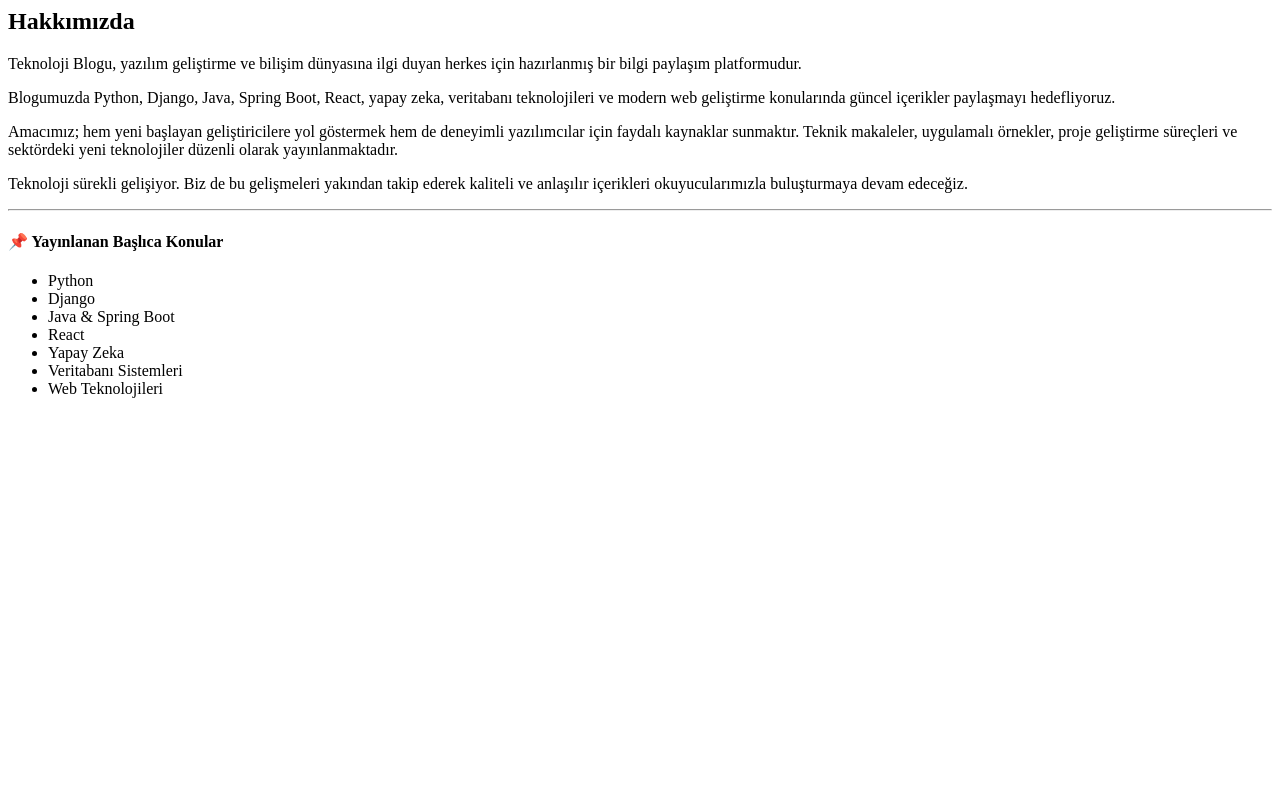
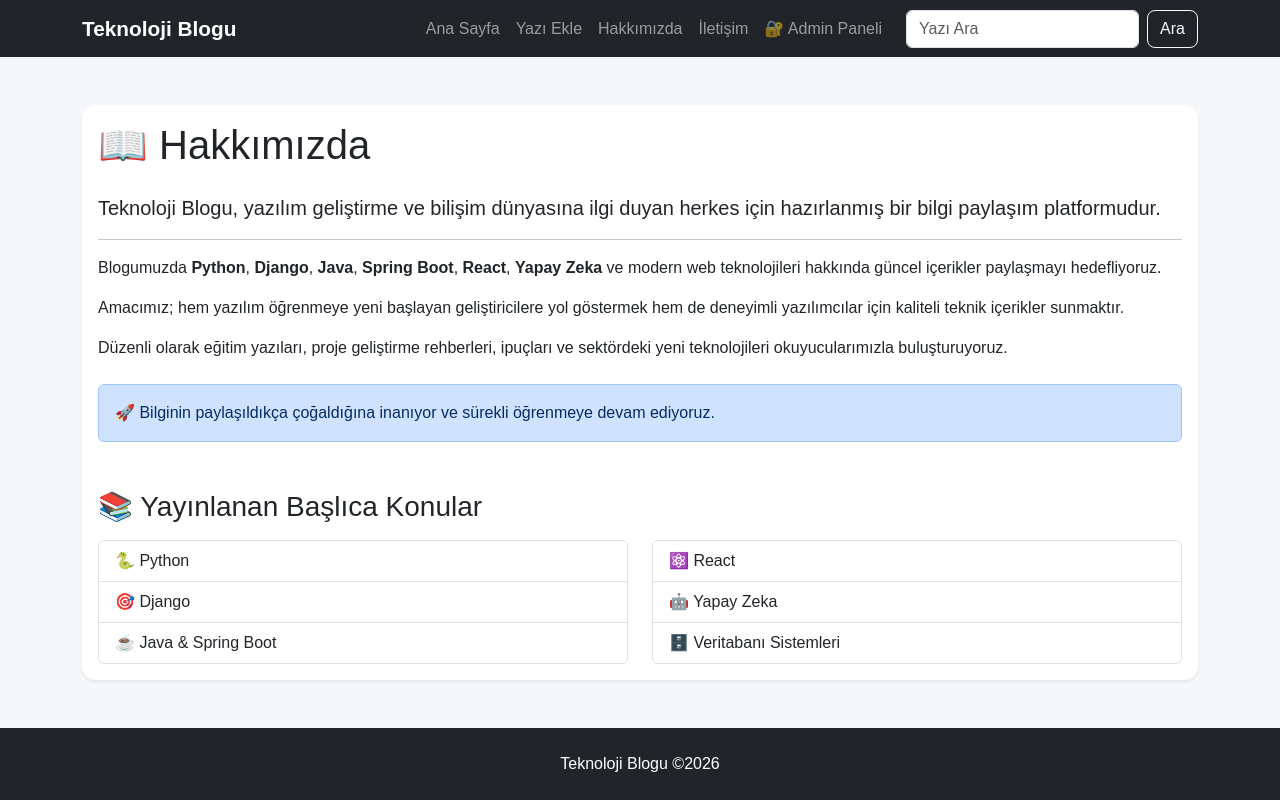
Before and after one commit to NazSila/teknoloji-blogu, a Django app: page /hakkimizda/ in a window 1280 px wide. Run offline with Django 5.2, Linux system fonts and the light colour scheme.

Commit message:
Update hakkimizda.html

```diff
--- a/posts/templates/posts/hakkimizda.html
+++ b/posts/templates/posts/hakkimizda.html
@@ -1,38 +1,66 @@
-<h2>Hakkımızda</h2>
+{% extends "posts/base.html" %}
 
-<p>
-    Teknoloji Blogu, yazılım geliştirme ve bilişim dünyasına ilgi duyan herkes için
-    hazırlanmış bir bilgi paylaşım platformudur.
-</p>
+{% block content %}
 
-<p>
-    Blogumuzda Python, Django, Java, Spring Boot, React, yapay zeka, veritabanı
-    teknolojileri ve modern web geliştirme konularında güncel içerikler
-    paylaşmayı hedefliyoruz.
-</p>
+<div class="card shadow-sm">
+    <div class="card-body">
 
-<p>
-    Amacımız; hem yeni başlayan geliştiricilere yol göstermek hem de deneyimli
-    yazılımcılar için faydalı kaynaklar sunmaktır. Teknik makaleler, uygulamalı
-    örnekler, proje geliştirme süreçleri ve sektördeki yeni teknolojiler düzenli
-    olarak yayınlanmaktadır.
-</p>
+        <h1 class="mb-4">📖 Hakkımızda</h1>
 
-<p>
-    Teknoloji sürekli gelişiyor. Biz de bu gelişmeleri yakından takip ederek
-    kaliteli ve anlaşılır içerikleri okuyucularımızla buluşturmaya devam edeceğiz.
-</p>
+        <p class="lead">
+            Teknoloji Blogu, yazılım geliştirme ve bilişim dünyasına ilgi duyan
+            herkes için hazırlanmış bir bilgi paylaşım platformudur.
+        </p>
 
-<hr>
+        <hr>
 
-<h4>📌 Yayınlanan Başlıca Konular</h4>
+        <p>
+            Blogumuzda <strong>Python</strong>, <strong>Django</strong>,
+            <strong>Java</strong>, <strong>Spring Boot</strong>,
+            <strong>React</strong>, <strong>Yapay Zeka</strong> ve modern web
+            teknolojileri hakkında güncel içerikler paylaşmayı hedefliyoruz.
+        </p>
 
-<ul>
-    <li>Python</li>
-    <li>Django</li>
-    <li>Java & Spring Boot</li>
-    <li>React</li>
-    <li>Yapay Zeka</li>
-    <li>Veritabanı Sistemleri</li>
-    <li>Web Teknolojileri</li>
-</ul>
+        <p>
+            Amacımız; hem yazılım öğrenmeye yeni başlayan geliştiricilere yol
+            göstermek hem de deneyimli yazılımcılar için kaliteli teknik
+            içerikler sunmaktır.
+        </p>
+
+        <p>
+            Düzenli olarak eğitim yazıları, proje geliştirme rehberleri,
+            ipuçları ve sektördeki yeni teknolojileri okuyucularımızla
+            buluşturuyoruz.
+        </p>
+
+        <div class="alert alert-primary mt-4">
+            🚀 Bilginin paylaşıldıkça çoğaldığına inanıyor ve sürekli öğrenmeye
+            devam ediyoruz.
+        </div>
+
+        <h3 class="mt-5 mb-3">📚 Yayınlanan Başlıca Konular</h3>
+
+        <div class="row">
+
+            <div class="col-md-6">
+                <ul class="list-group">
+                    <li class="list-group-item">🐍 Python</li>
+                    <li class="list-group-item">🎯 Django</li>
+                    <li class="list-group-item">☕ Java & Spring Boot</li>
+                </ul>
+            </div>
+
+            <div class="col-md-6">
+                <ul class="list-group">
+                    <li class="list-group-item">⚛️ React</li>
+                    <li class="list-group-item">🤖 Yapay Zeka</li>
+                    <li class="list-group-item">🗄️ Veritabanı Sistemleri</li>
+                </ul>
+            </div>
+
+        </div>
+
+    </div>
+</div>
+
+{% endblock %}
```
